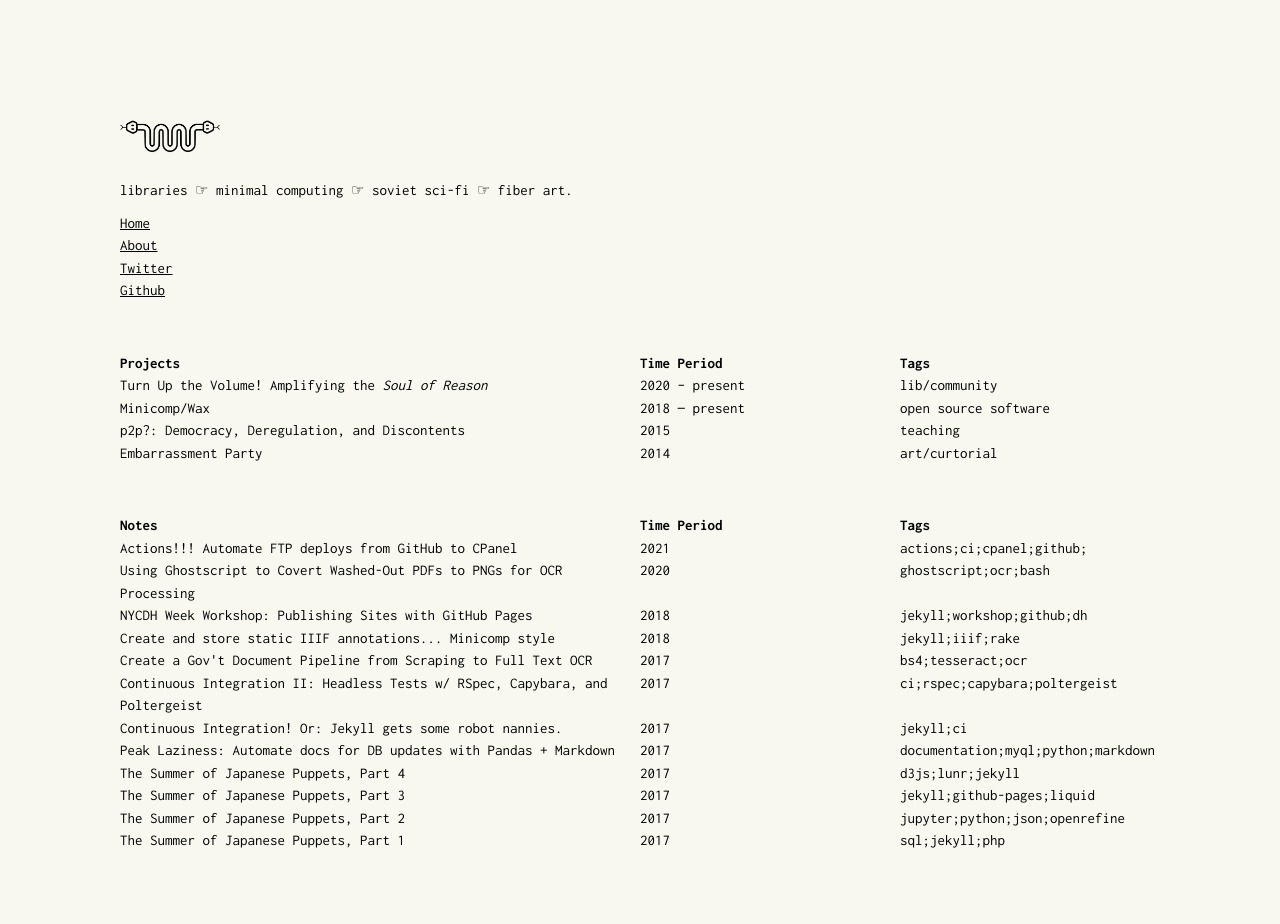
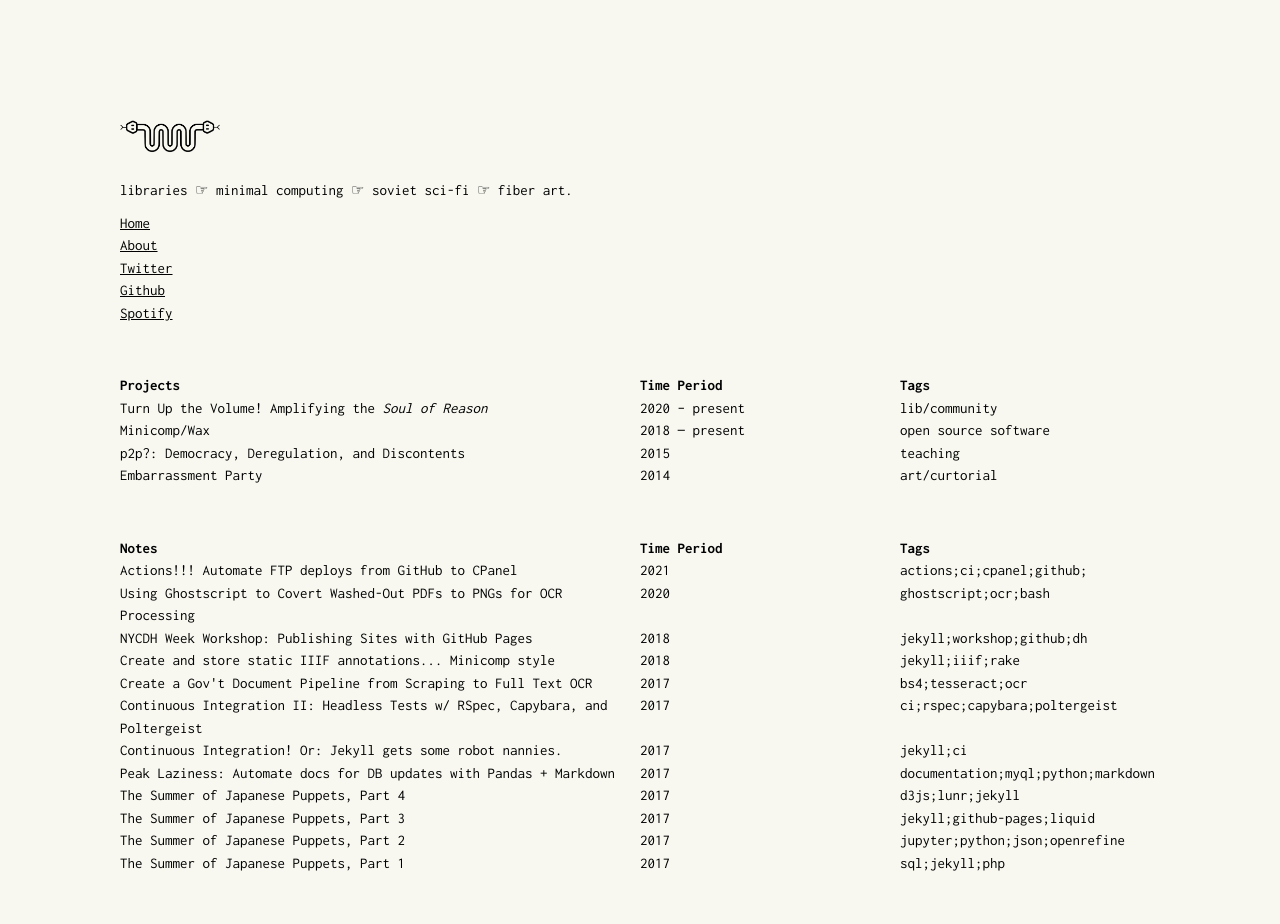
Before and after one commit to mnyrop/marii.info, a Jekyll site: the page built from index.md, in a window 1280 px wide. Built offline with Jekyll 4.4.1, drawn with Linux system fonts in a browser that asks for light colours; before the commit the page ends 902 px from its top, so only the background shows below that.

Commit message:
Update social.yml

```diff
--- a/_data/social.yml
+++ b/_data/social.yml
@@ -2,3 +2,5 @@
   url: https://twitter.com/mariinyrop
 - title: Github
   url: https://github.com/mnyrop
+- title: Spotify
+  url: https://open.spotify.com/user/marii_marii
```
